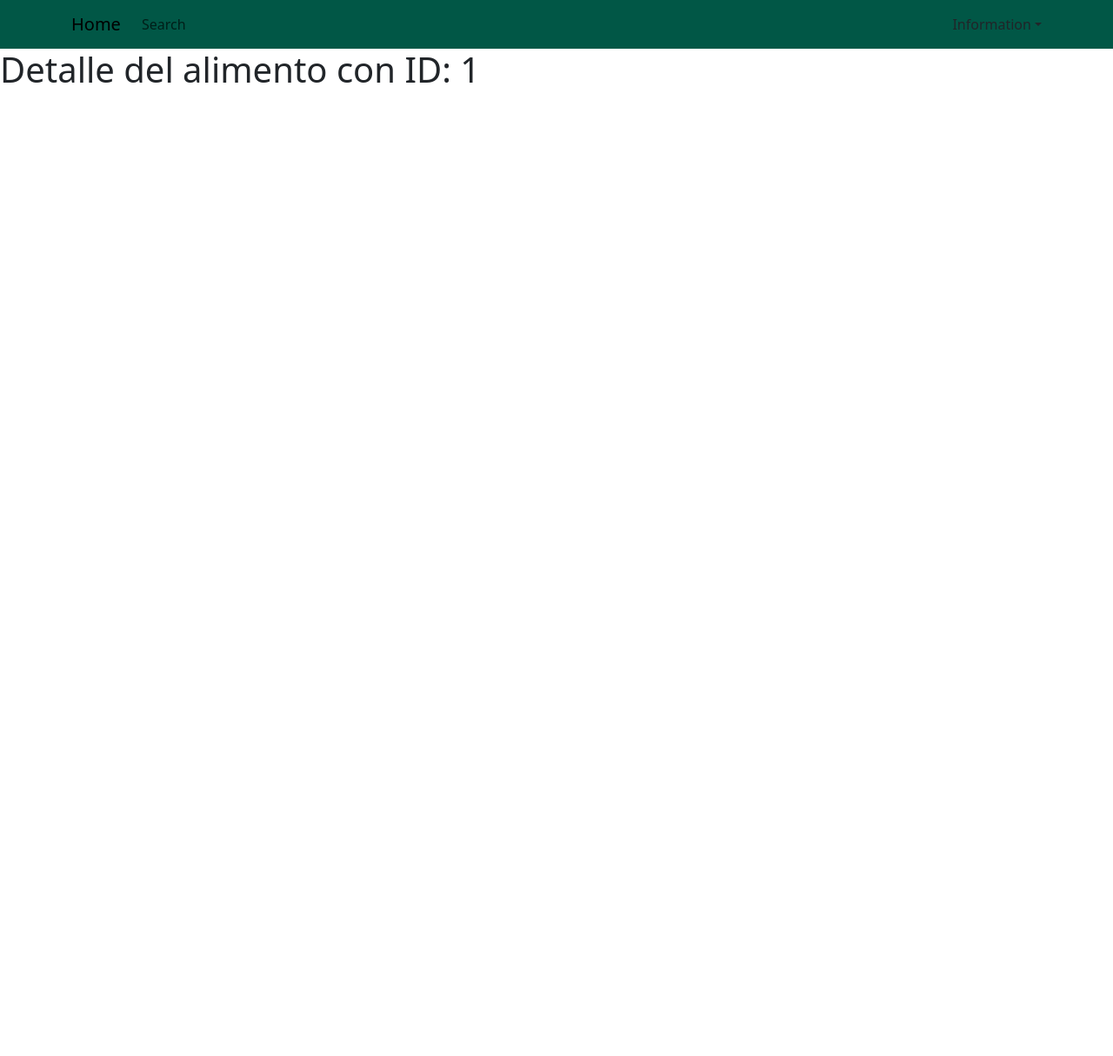
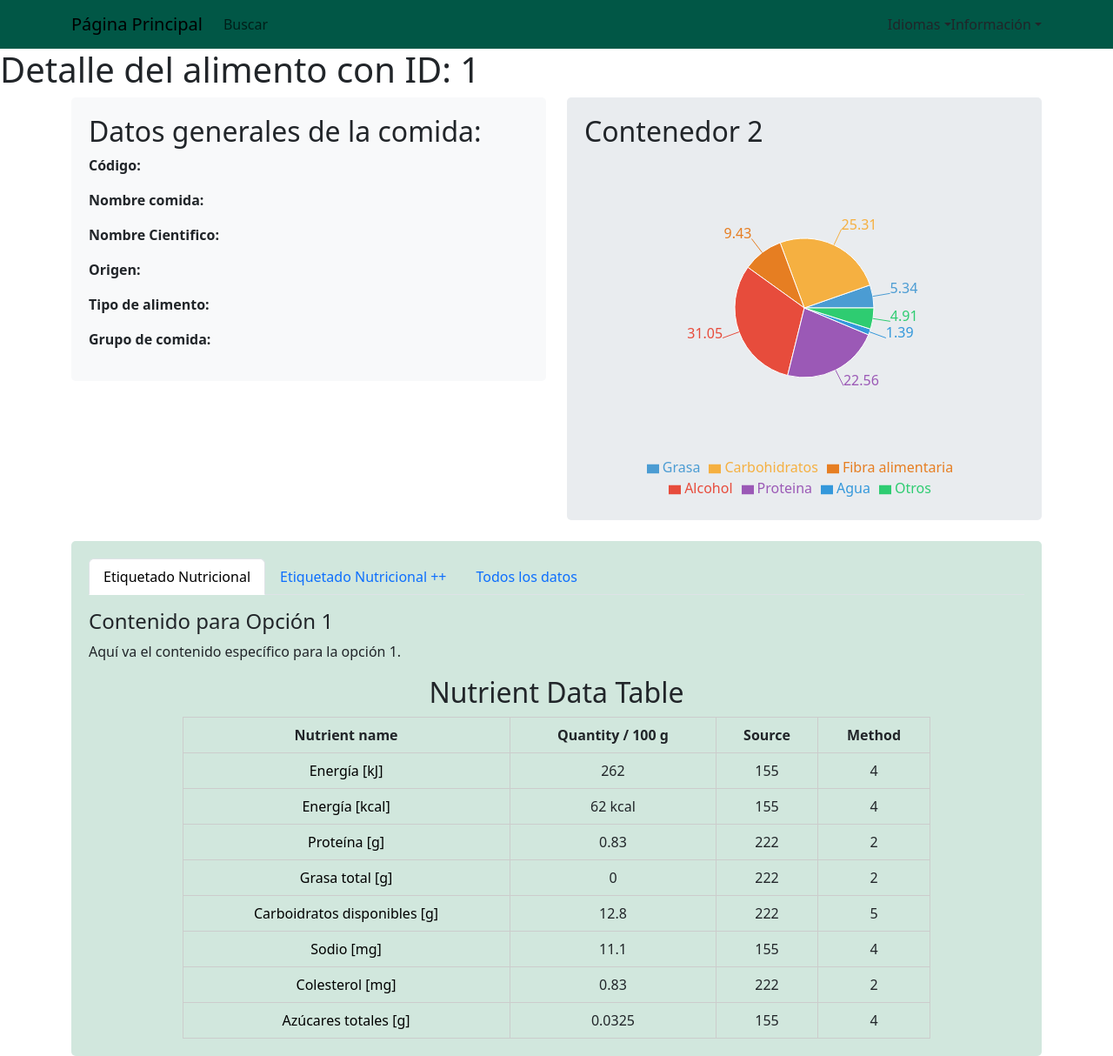
Before and after one commit to Pixoll/food-comp-db-frontend, a React (Create React App) app: page /search/details/1 in a window 1280 px wide. Shown: the whole page at 87% size. Before the commit the page ends 800 px from the top, so only its background shows below. Built offline with nearby package versions, Linux system fonts and the light colour scheme.

Commit message:
Idea Front en página de detalles
Co-authored-by: BrendanRubilar <BrendanRubilar@users.noreply.github.com>

```diff
--- a/package.json
+++ b/package.json
@@ -19,7 +19,8 @@
     "react-chartjs-2": "^5.2.0",
     "react-dom": "^18.3.1",
     "react-router-dom": "^6.26.2",
-    "react-scripts": "5.0.1",
+    "react-scripts": "^5.0.1",
+    "recharts": "^2.12.7",
     "typescript": "^4.9.5",
     "virtual-select-plugin": "^1.0.45",
     "web-vitals": "^2.1.4"
--- a/src/core/components/Navbar.tsx
+++ b/src/core/components/Navbar.tsx
@@ -6,15 +6,25 @@ const AppNavbar = () => {
     return (
         <Navbar className='custom-navbar' expand="lg">
             <Container>
-                <Navbar.Brand as={Link} to="/">Home</Navbar.Brand>
+                <Navbar.Brand as={Link} to="/">Página Principal</Navbar.Brand>
                 <Navbar.Toggle aria-controls="basic-navbar-nav" />
                 <Navbar.Collapse id="basic-navbar-nav">
                     <Nav className="me-auto">
-                        <Nav.Link as = {Link} to = "/search"> Search</Nav.Link>
+                        <Nav.Link as = {Link} to = "/search">Buscar</Nav.Link>
                     </Nav>
-                    <NavDropdown title="Information" id="nav-dropdown">
+
+                    <NavDropdown title="Idiomas" id="nav-dropdown">
                         <NavDropdown.Item as={Link} to="/nutrients">Nutrients</NavDropdown.Item>
                     </NavDropdown>
+
+                    <NavDropdown title="Información" id="nav-dropdown">
+                        <NavDropdown.Item as={Link} to="/nutrients">Nutrients</NavDropdown.Item>
+                    </NavDropdown>
+
+
+
+
+
                 </Navbar.Collapse>
             </Container>
         </Navbar>
--- a/src/pages/detailFood/DetailPage.tsx
+++ b/src/pages/detailFood/DetailPage.tsx
@@ -1,13 +1,151 @@
 import AppNavbar from "../../core/components/Navbar";
 import { useParams } from "react-router-dom";
+import { Container, Row, Col, Tab,Nav} from "react-bootstrap";
+import { PieChart, Pie, Tooltip, Legend, Cell } from "recharts";
 
 const DetailPage = () => {
   const { id } = useParams();
 
+  //ESTO ES PARA PROBAR LOS GRAFICOS
+  const data = [
+    { name: "Grasa", value: 5.34, fill: "#4B9CD3" }, // Azul claro
+    { name: "Carbohidratos", value: 25.31, fill: "#F5B041" }, // Amarillo
+    { name: "Fibra alimentaria", value: 9.43, fill: "#E67E22" }, // Naranja
+    { name: "Alcohol", value: 31.05, fill: "#E74C3C" }, // Rojo
+    { name: "Proteina", value: 22.56, fill: "#9B59B6" }, // Morado
+    { name: "Agua", value: 1.39, fill: "#3498DB" }, // Azul medio
+    { name: "Otros", value: 4.91, fill: "#2ECC71" }, // Verde
+  ];
+
+  //PARA PROBAR LA TABLA
+  const nutrients = [
+    { name: 'Energía [kJ]', quantity: '262', source: 155, method: 4 },
+    { name: 'Energía [kcal]', quantity: '62 kcal', source: 155, method: 4 },
+    { name: 'Proteína [g]', quantity: '0.83', source: 222, method: 2 },
+    { name: 'Grasa total [g]', quantity: '0', source: 222, method: 2 },
+    { name: 'Carboidratos disponibles [g]', quantity: '12.8', source: 222, method: 5 },
+    { name: 'Sodio [mg]', quantity: '11.1', source: 155, method: 4 },
+    { name: 'Colesterol [mg]', quantity: '0.83', source: 222, method: 2 },
+    { name: 'Azúcares totales [g]', quantity: '0.0325', source: 155, method: 4 },
+  ];
+
+
   return (
+
     <div>
         <AppNavbar />
+
       <h1>Detalle del alimento con ID: {id}</h1>
+
+
+      <Container>
+        <Row>
+          <Col md={6}>
+            <div style={{ backgroundColor: '#f8f9fa', padding: '20px', borderRadius: '5px' }}>
+              <h2>Datos generales de la comida:</h2>
+              <p><strong>Código:</strong></p>
+              <p><strong>Nombre comida:</strong></p>
+              <p><strong>Nombre Cientifico:</strong></p>
+              <p><strong>Origen:</strong></p>
+              <p><strong>Tipo de alimento:</strong></p>
+              <p><strong>Grupo de comida:</strong></p>
+            </div>
+          </Col>
+          <Col md={6}>
+            <div style={{ backgroundColor: '#e9ecef', padding: '20px', borderRadius: '5px' }}>
+              <h2>Contenedor 2</h2>
+
+              <div style={{ display: 'flex', justifyContent: 'center', alignItems: 'center', height: '100%' }}>
+                {/*<h1>Composición de Nutrientes</h1>*/}
+                <PieChart width={400} height={400}>
+                  <Pie
+                    data={data}
+                    dataKey="value"
+                    nameKey="name"
+                    cx="50%"
+                    cy="50%"
+                    outerRadius={80}
+                    label
+                  >
+                    {data.map((entry, index) => (
+                      <Cell key={`cell-${index}`} fill={entry.fill} />
+                    ))}
+                  </Pie>
+                  <Tooltip />
+                  <Legend />
+                </PieChart>
+              </div>
+
+            </div>
+          </Col>
+        </Row>
+        <Row className="mt-4">
+          <Col>
+            <div style={{ backgroundColor: '#d1e7dd', padding: '20px', borderRadius: '5px' }}>
+
+              <Tab.Container defaultActiveKey="first">
+                <Nav variant="tabs" className="mb-3">
+                  <Nav.Item>
+                    <Nav.Link eventKey="first">Etiquetado Nutricional</Nav.Link>
+                  </Nav.Item>
+                  <Nav.Item>
+                    <Nav.Link eventKey="second">Etiquetado Nutricional ++</Nav.Link>
+                  </Nav.Item>
+                  <Nav.Item>
+                    <Nav.Link eventKey="third">Todos los datos</Nav.Link>
+                  </Nav.Item>
+                </Nav>
+
+                <Tab.Content>
+                  <Tab.Pane eventKey="first">
+                    <h4>Contenido para Opción 1</h4>
+                    <p>Aquí va el contenido específico para la opción 1.</p>
+
+                    <div style={{ textAlign: 'center' }}>
+                    <h2>Nutrient Data Table</h2>
+                    <table style={{ margin: 'auto', borderCollapse: 'collapse', width: '80%' }}>
+                      <thead>
+                        <tr>
+                          <th style={{ border: '1px solid #ccc', padding: '8px' }}>Nutrient name</th>
+                          <th style={{ border: '1px solid #ccc', padding: '8px' }}>Quantity / 100 g</th>
+                          <th style={{ border: '1px solid #ccc', padding: '8px' }}>Source</th>
+                          <th style={{ border: '1px solid #ccc', padding: '8px' }}>Method</th>
+                        </tr>
+                      </thead>
+                      <tbody>
+                        {nutrients.map((nutrient, index) => (
+                          <tr key={index}>
+                            <td style={{ border: '1px solid #ccc', padding: '8px', color: nutrient.name === 'Energy' ? 'red' : 'black' }}>
+                              {nutrient.name}
+                            </td>
+                            <td style={{ border: '1px solid #ccc', padding: '8px' }}>{nutrient.quantity}</td>
+                            <td style={{ border: '1px solid #ccc', padding: '8px' }}>{nutrient.source}</td>
+                            <td style={{ border: '1px solid #ccc', padding: '8px' }}>{nutrient.method}</td>
+                          </tr>
+                        ))}
+                      </tbody>
+                    </table>
+                  </div>
+
+
+
+
+                  </Tab.Pane>
+                  <Tab.Pane eventKey="second">
+                    <h4>Contenido para Opción 2</h4>
+                    <p>Aquí va el contenido específico para la opción 2.</p>
+                  </Tab.Pane>
+                  <Tab.Pane eventKey="third">
+                    <h4>Contenido para Opción 3</h4>
+                    <p>Aquí va el contenido específico para la opción 3.</p>
+                  </Tab.Pane>
+                </Tab.Content>
+              </Tab.Container>
+            </div>
+          </Col>
+        </Row>
+      </Container>
+
     </div>
   );
 };
```
Also changed, not shown: 1 other file (tests, documents, lock files or other folders).
